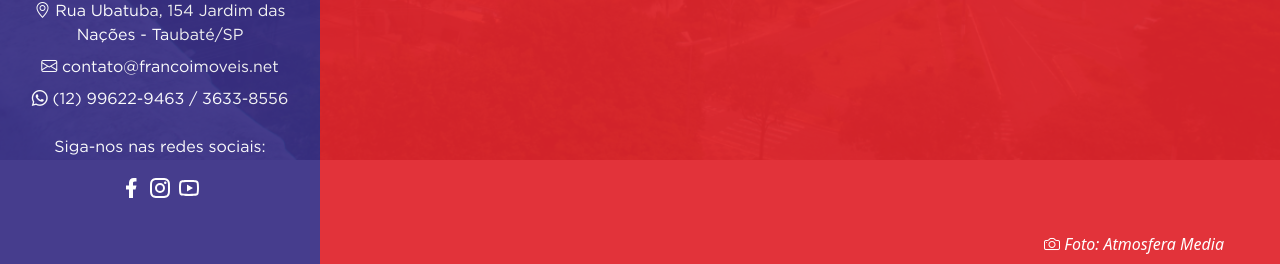
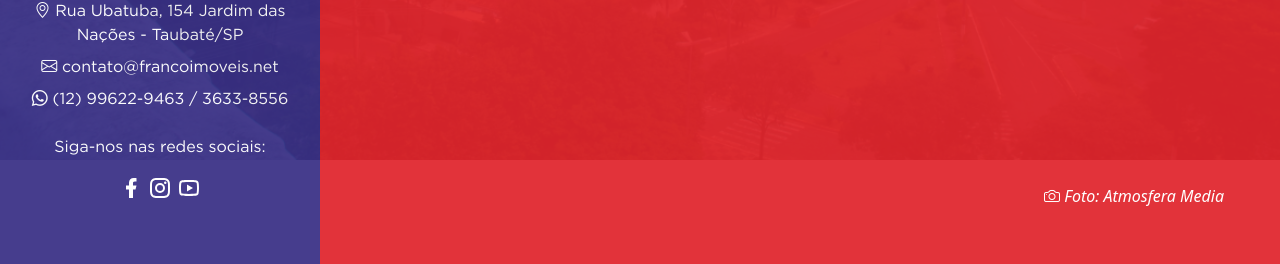
Before and after one commit to elenpetri/desafio-move-digital, a Flask app: page / in a window 1280 px wide, after a click on "Menu". Shown: the part 536-800 px from the top of the page. Run offline with Flask 2, Linux system fonts and the light colour scheme; some libraries are stand-ins or nearby versions.

Commit message:
🎨 Improved formatting: Adicionado margin-bottom na div que tem infos da imagem

```diff
--- a/src/templates/home.html
+++ b/src/templates/home.html
@@ -596,7 +596,7 @@ aria-modal="true" role="dialog">
                 <li class="nav-item mb-2"><i class="bi bi-shield-check"></i> Políticas</li>
               </ul>
             </div>
-          <div class="d-flex justify-content-end me-5 mt-auto p-2 text-white"> <i class="bi bi-camera text-white"> Foto: Atmosfera Media</i></div>
+          <div class="d-flex justify-content-end me-5 mt-auto p-2 text-white mb-5"> <i class="bi bi-camera text-white"> Foto: Atmosfera Media</i></div>
         </div>
       </div>
 
```
